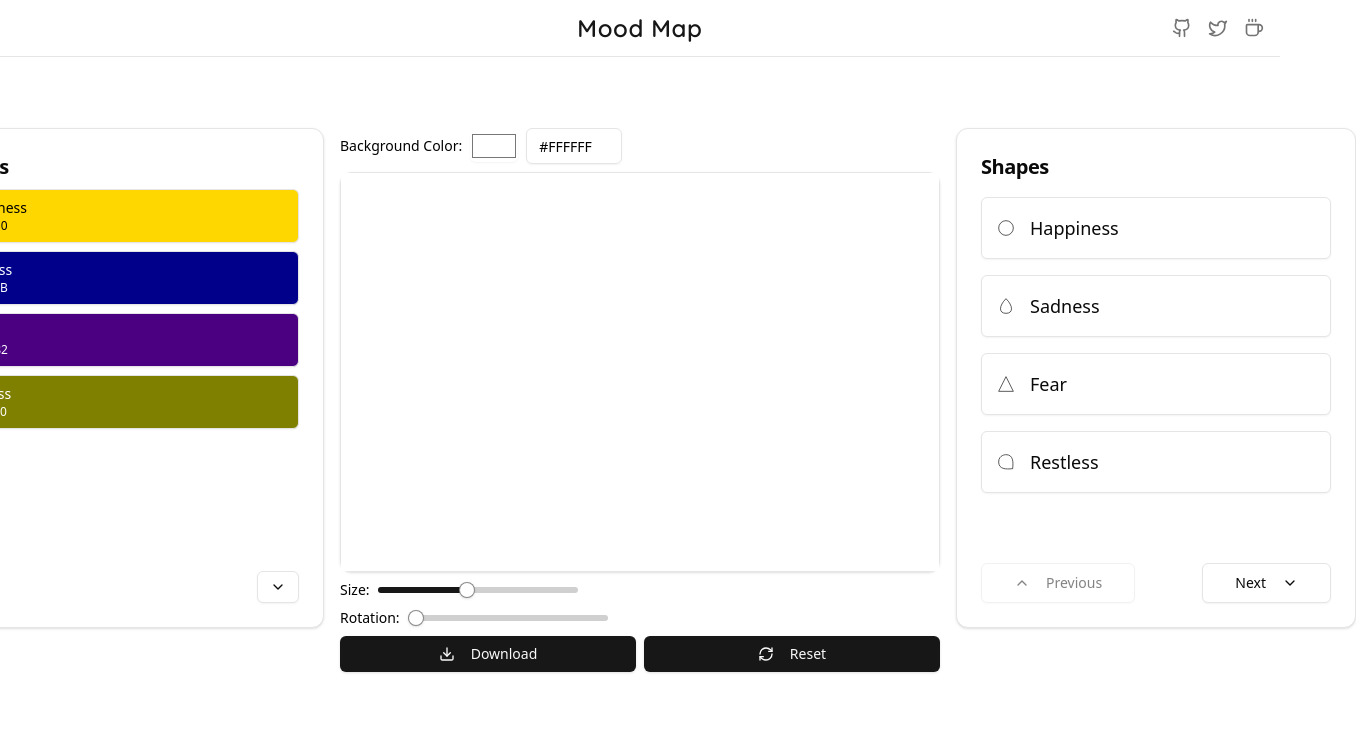
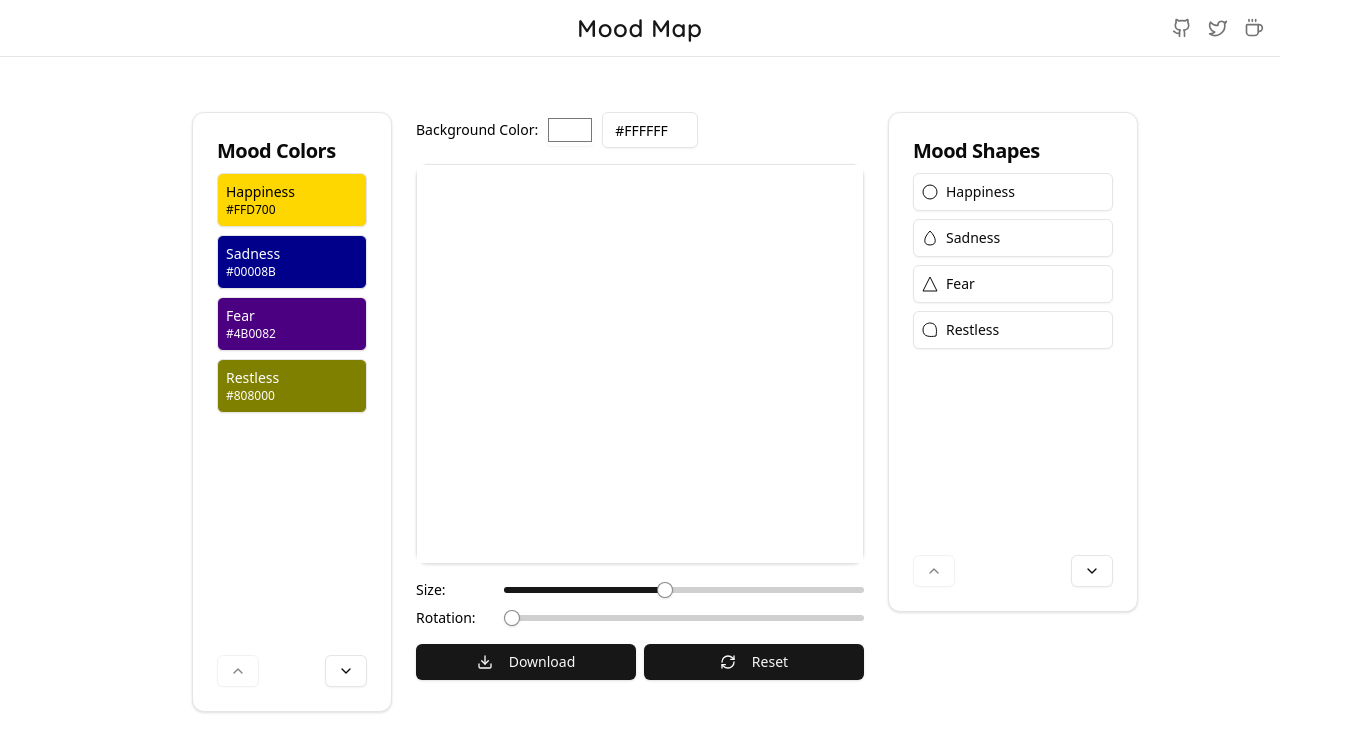
Before and after one commit to Haimantika/Mood-map, a Next.js app in the folder frontend/: page / in a window 1280 px wide. Shown: the top 752 px of the page, 1356 px wide, since content can reach past the window. Built offline with nearby package versions, Linux system fonts and the light colour scheme.

Commit message:
Make it mobile friendly

```diff
--- a/frontend/src/app/components/canvas.tsx
+++ b/frontend/src/app/components/canvas.tsx
@@ -261,8 +261,22 @@ const DrawingCanvas = forwardRef<DrawingCanvasRef, DrawingCanvasProps>(({
     setIsDragging(false)
   }
 
+  const handleTouchStart = (e: React.TouchEvent<HTMLCanvasElement>) => {
+    const touch = e.touches[0]
+    handleMouseDown({ clientX: touch.clientX, clientY: touch.clientY } as React.MouseEvent<HTMLCanvasElement>)
+  }
+
+  const handleTouchMove = (e: React.TouchEvent<HTMLCanvasElement>) => {
+    const touch = e.touches[0]
+    handleMouseMove({ clientX: touch.clientX, clientY: touch.clientY } as React.MouseEvent<HTMLCanvasElement>)
+  }
+
+  const handleTouchEnd = () => {
+    handleMouseUp()
+  }
+
   return (
-    <Card className="w-[600px] h-[400px] relative">
+    <Card className="w-full aspect-square max-w-[600px] max-h-[400px] mx-auto">
       <canvas
         ref={canvasRef}
         width={600}
@@ -272,6 +286,9 @@ const DrawingCanvas = forwardRef<DrawingCanvasRef, DrawingCanvasProps>(({
         onMouseMove={handleMouseMove}
         onMouseUp={handleMouseUp}
         onMouseOut={handleMouseUp}
+        onTouchStart={handleTouchStart}
+        onTouchMove={handleTouchMove}
+        onTouchEnd={handleTouchEnd}
       />
     </Card>
   )
--- a/frontend/src/app/components/color-selector.tsx
+++ b/frontend/src/app/components/color-selector.tsx
@@ -30,12 +30,12 @@ export function ColorSelector({ onSelectColor, selectedColor }: ColorSelectorPro
   )
 
   return (
-    <Card className="w-[400px] h-[500px] flex flex-col">
+    <Card className="w-full md:w-[200px] md:h-[600px] flex flex-col">
       <CardHeader className="pb-2">
-        <CardTitle className="text-xl">Colors</CardTitle>
+        <CardTitle className="text-xl">Mood Colors</CardTitle>
       </CardHeader>
       <CardContent className="flex-grow flex flex-col justify-between">
-        <div className="grid gap-2">
+        <div className="grid grid-cols-2 md:grid-cols-1 gap-2">
           {currentColors.map((option: MoodOption) => (
             <Button
               key={option.color}
--- a/frontend/src/app/components/shape-selector.tsx
+++ b/frontend/src/app/components/shape-selector.tsx
@@ -31,52 +31,50 @@ export function ShapeSelector({ onSelectShape, selectedShape }: ShapeSelectorPro
   )
 
   return (
-    <Card className="w-[400px] h-[500px] flex flex-col">
-      <CardHeader className="pb-4">
-        <CardTitle className="text-xl">Shapes</CardTitle>
+    <Card className="w-full md:w-[250px] md:h-[500px] flex flex-col">
+      <CardHeader className="pb-2">
+        <CardTitle className="text-xl">Mood Shapes</CardTitle>
       </CardHeader>
       <CardContent className="flex-grow flex flex-col justify-between">
-        <div className="grid gap-4">
+        <div className="grid grid-cols-2 md:grid-cols-1 gap-2">
           {currentShapes.map((option) => (
             <Button
               key={option.shape}
               variant={selectedShape === option.shape ? "default" : "outline"}
-              className="w-full justify-start p-4 h-auto"
+              className="w-full justify-start p-2 h-auto"
               onClick={() => onSelectShape(option.shape)}
             >
-              <div className="flex items-center space-x-4">
+              <div className="flex items-center space-x-2">
                 <ShapePreview
                   shape={option.shape}
-                  className="w-12 h-12"
-                  size={48}
+                  className="w-8 h-8"
+                  size={32}
                 />
                 <div className="text-left">
-                  <div className="font-medium text-lg">{option.mood}</div>
+                  <div className="font-medium text-sm">{option.mood}</div>
                 </div>
               </div>
             </Button>
           ))}
         </div>
-        <div className="flex justify-between mt-4">
+        <div className="flex justify-between mt-2">
           <Button
             variant="outline"
-            size="lg"
+            size="sm"
             onClick={handlePrevPage}
             disabled={currentPage === 0}
             aria-label="Previous shapes"
           >
-            <ChevronUp className="h-6 w-6 mr-2" />
-            Previous
+            <ChevronUp className="h-4 w-4" />
           </Button>
           <Button
             variant="outline"
-            size="lg"
+            size="sm"
             onClick={handleNextPage}
             disabled={currentPage === totalPages - 1}
             aria-label="Next shapes"
           >
-            Next
-            <ChevronDown className="h-6 w-6 ml-2" />
+            <ChevronDown className="h-4 w-4" />
           </Button>
         </div>
       </CardContent>
--- a/frontend/src/app/page.tsx
+++ b/frontend/src/app/page.tsx
@@ -16,6 +16,7 @@ export default function Home() {
   const [shapes, setShapes] = useState<Shape[]>([])
   const [selectedShapeId, setSelectedShapeId] = useState<string | null>(null)
   const [backgroundColor, setBackgroundColor] = useState('#FFFFFF')
+  const [clipboard, setClipboard] = useState<Shape | null>(null)
 
   const canvasRef = useRef<DrawingCanvasRef>(null)
 
@@ -77,9 +78,57 @@ export default function Home() {
     setBackgroundColor('#FFFFFF')
   }
 
+  const handleCopy = () => {
+    if (selectedShapeId) {
+      const shapeToCopy = shapes.find(shape => shape.id === selectedShapeId)
+      if (shapeToCopy) {
+        setClipboard({ ...shapeToCopy, id: Date.now().toString() })
+      }
+    }
+  }
+
+  const handleCut = () => {
+    if (selectedShapeId) {
+      const shapeToCut = shapes.find(shape => shape.id === selectedShapeId)
+      if (shapeToCut) {
+        setClipboard({ ...shapeToCut, id: Date.now().toString() })
+        setShapes(prevShapes => prevShapes.filter(shape => shape.id !== selectedShapeId))
+        setSelectedShapeId(null)
+      }
+    }
+  }
+
+  const handlePaste = () => {
+    if (clipboard) {
+      const newShape = {
+        ...clipboard,
+        id: Date.now().toString(),
+        x: clipboard.x + 20,
+        y: clipboard.y + 20
+      }
+      setShapes(prevShapes => [...prevShapes, newShape])
+      setSelectedShapeId(newShape.id)
+    }
+  }
 
   useEffect(() => {
     const handleKeyDown = (e: KeyboardEvent) => {
+      if (e.ctrlKey || e.metaKey) {
+        switch (e.key.toLowerCase()) {
+          case 'c':
+            e.preventDefault()
+            handleCopy()
+            break
+          case 'x':
+            e.preventDefault()
+            handleCut()
+            break
+          case 'v':
+            e.preventDefault()
+            handlePaste()
+            break
+        }
+      }
       if ((e.key === 'Delete' || e.key === 'Backspace') && selectedShapeId) {
         setShapes(prevShapes => prevShapes.filter(shape => shape.id !== selectedShapeId))
         setSelectedShapeId(null)
@@ -88,18 +137,18 @@ export default function Home() {
 
     window.addEventListener('keydown', handleKeyDown)
     return () => window.removeEventListener('keydown', handleKeyDown)
-  }, [selectedShapeId])
+  }, [selectedShapeId, shapes, clipboard])
 
   const selectedShapeObj = shapes.find(shape => shape.id === selectedShapeId)
   const selectedShapeSize = selectedShapeObj?.size || 50
   const selectedShapeRotation = selectedShapeObj?.rotation || 0
 
   return (
-    <main className="flex min-h-screen items-center justify-center p-4">
-      <div className="flex flex-col items-center gap-4">
-        <div className="flex gap-4">
+    <main className="min-h-screen p-4 sm:p-6 md:p-8 mt-12">
+      <div className="max-w-4xl mx-auto space-y-6">
+        <div className="grid grid-cols-1 md:grid-cols-[200px,1fr,200px] gap-6 mt-8">
           <ColorSelector onSelectColor={handleColorSelect} selectedColor={selectedColor} />
-          <div className="space-y-2">
+          <div className="space-y-4 order-first md:order-none">
             <ColorPicker
               color={backgroundColor}
               onChange={setBackgroundColor}
@@ -116,29 +165,31 @@ export default function Home() {
               backgroundColor={backgroundColor}
               ref={canvasRef}
             />
+            <div className="space-y-2">
               <div className="flex items-center space-x-2">
-              <span className="text-sm font-medium">Size:</span>
+                <span className="text-sm font-medium w-20">Size:</span>
                 <Slider
                   value={[selectedShapeSize]}
                   onValueChange={handleSizeChange}
                   min={10}
                   max={100}
                   step={1}
-                className="w-[200px]"
+                  className="flex-1"
                   disabled={!selectedShapeId}
                 />
               </div>
               <div className="flex items-center space-x-2">
-              <span className="text-sm font-medium">Rotation:</span>
+                <span className="text-sm font-medium w-20">Rotation:</span>
                 <Slider
                   value={[selectedShapeRotation]}
                   onValueChange={handleRotationChange}
                   min={0}
                   max={360}
                   step={1}
-                className="w-[200px]"
+                  className="flex-1"
                   disabled={!selectedShapeId}
                 />
+              </div>
             </div>
             <div className="flex space-x-2">
               <Button onClick={handleDownload} className="flex-1">
```
Also changed, not shown: 1 other file (tests, documents, lock files or other folders). Lines whose indentation alone changed are shown as unchanged.
